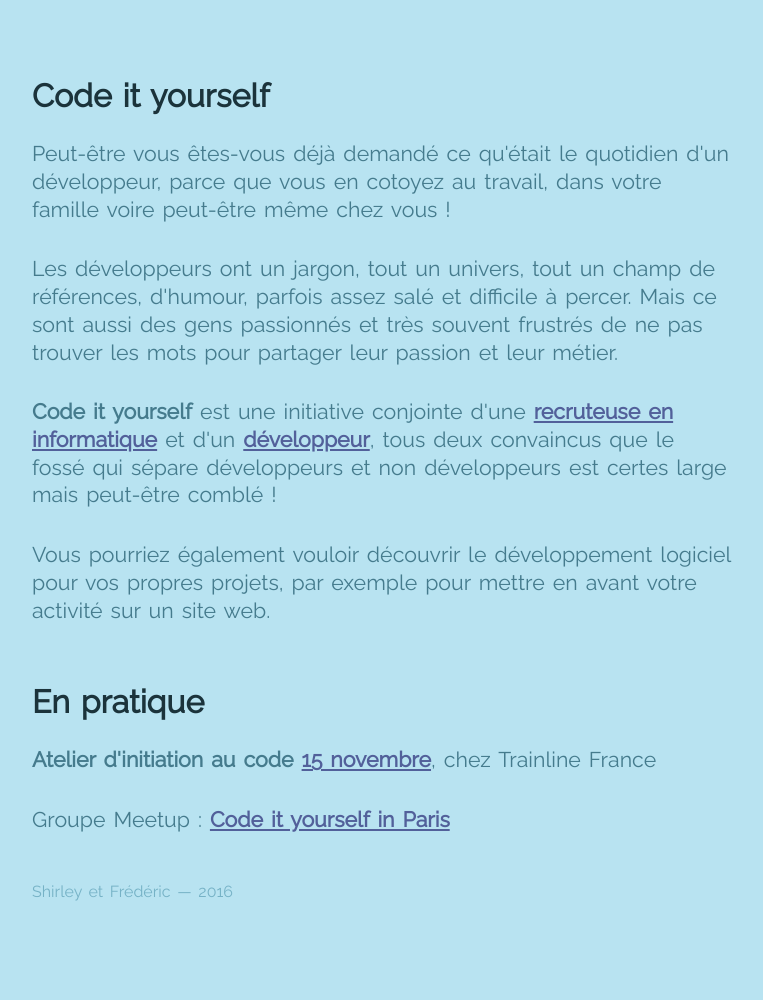
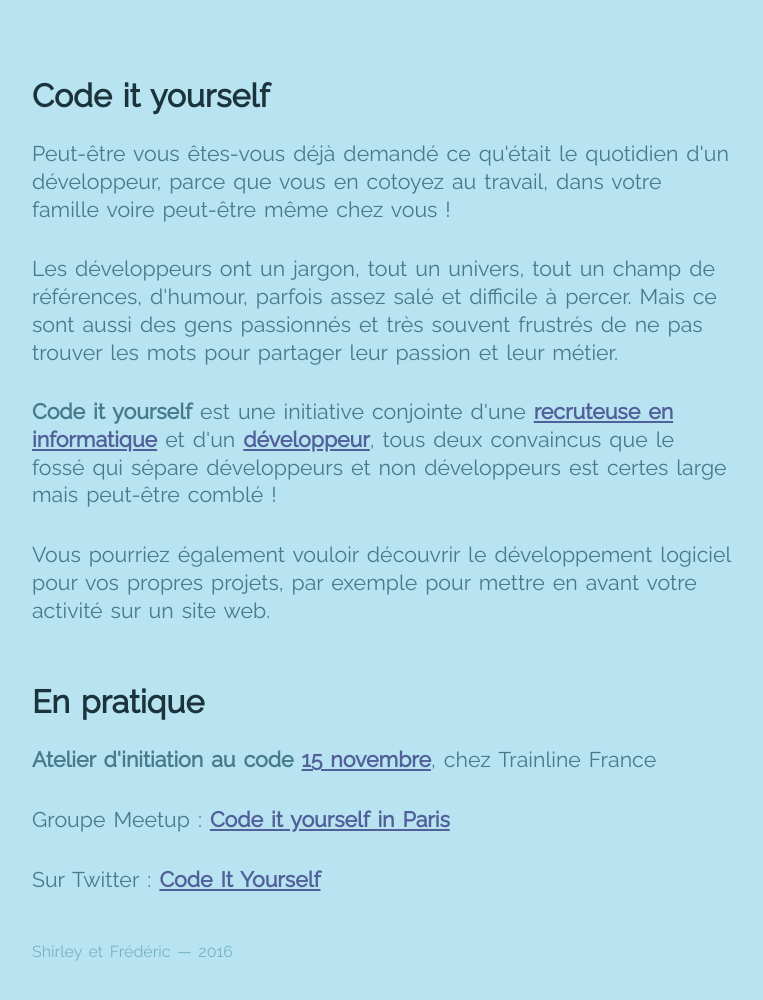
Before and after one commit to code-it-yourself/code-it-yourself.github.io, a plain HTML site: page index.html in a window 1280 px wide. Shown: the whole page, without its empty margins (68-831 px from the left). Before the commit the page ends 953 px from the top, so only its background shows below. Drawn offline with Linux system fonts and the light colour scheme.

Commit message:
Twitter profile

```diff
--- a/index.html
+++ b/index.html
@@ -41,7 +41,10 @@
           chez Trainline France
         </p>
         <p>
-          Groupe Meetup : <a href="https://www.meetup.com/fr-FR/CodeItYourself/">Code it yourself in Paris</a></li>
+          Groupe Meetup : <a href="https://www.meetup.com/fr-FR/CodeItYourself/">Code it yourself in Paris</a>
+        </p>
+        <p>
+          Sur Twitter : <a href="https://twitter.com/codeit_fr">Code It Yourself</a>
         </p>
       </section>
     </div>
```
